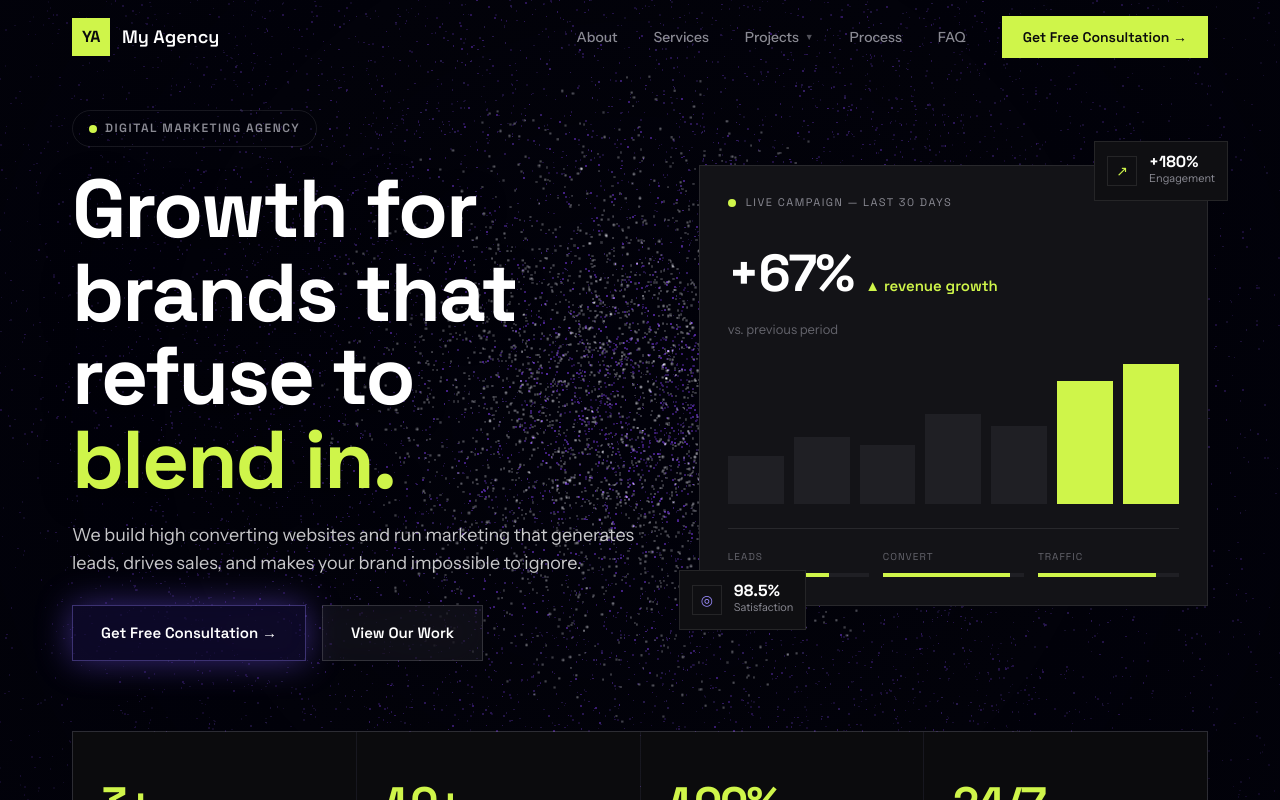
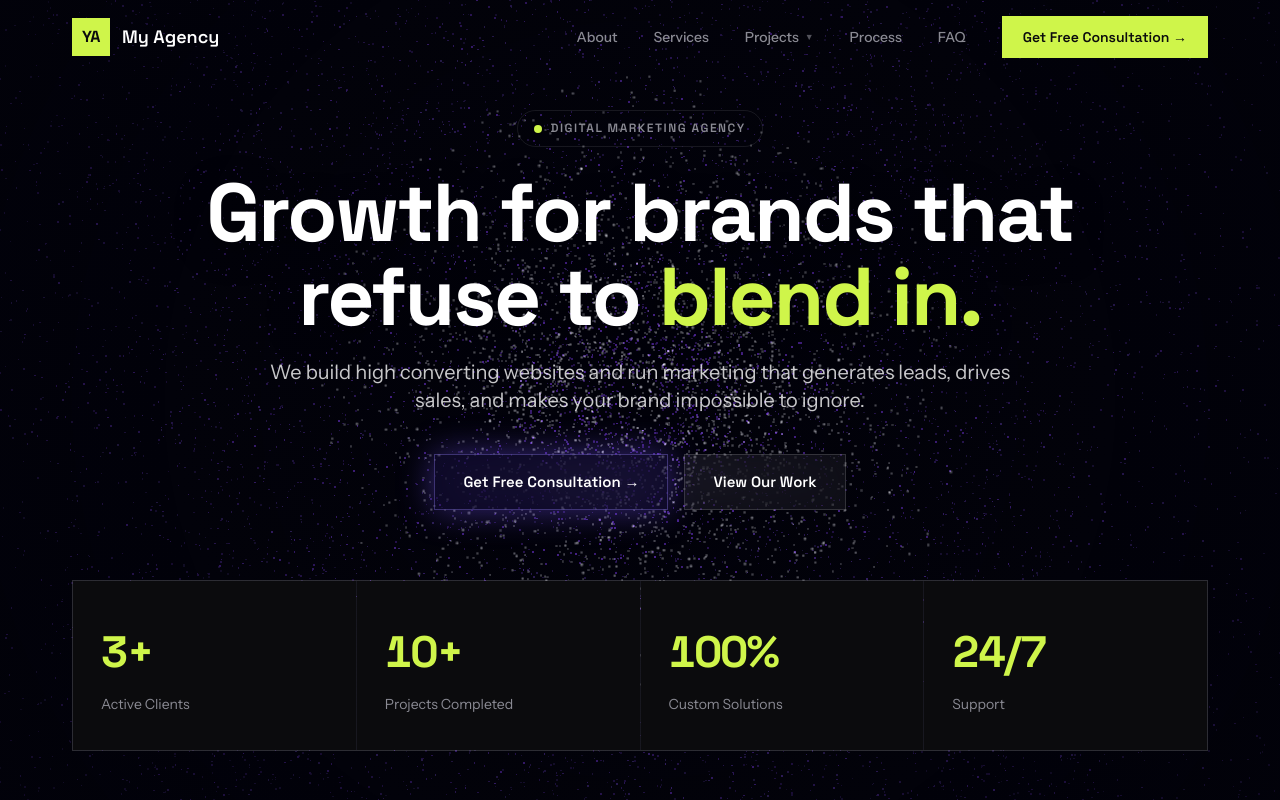
Before and after one commit to sudaaher74-ctrl/digitalmarketing, a Next.js app in the folder frontend/: page / in a window 1280 px wide. Shown: the top 800 px of the page. Built offline with nearby package versions, Linux system fonts and the light colour scheme.

Commit message:
remove live compaign from home page

```diff
--- a/frontend/src/components/sections/Hero.jsx
+++ b/frontend/src/components/sections/Hero.jsx
@@ -5,27 +5,22 @@ import AnimatedCounter from "@/components/ui/AnimatedCounter";
 import GalaxyBackground from "@/components/ui/GalaxyBackground";
 import { STATS } from "@/lib/constants";
 
-const bars = [34, 48, 42, 64, 56, 88, 100];
-const progs = [
-  { label: "Leads", w: 72 },
-  { label: "Convert", w: 90 },
-  { label: "Traffic", w: 84 },
-];
 
 export default function Hero() {
   return (
     <section id="hero" className="relative overflow-hidden">
       <GalaxyBackground />
       <div className="container pt-[110px] pb-[70px] relative z-10">
-        <div className="grid lg:grid-cols-[1.05fr_0.95fr] gap-14 lg:gap-16 items-center">
-          {/* Left */}
+        <div className="flex flex-col items-center text-center max-w-5xl mx-auto">
+          {/* Hero Content */}
           <motion.div
             initial={{ opacity: 0, y: 24 }}
             animate={{ opacity: 1, y: 0 }}
             transition={{ duration: 0.6 }}
+            className="flex flex-col items-center text-center"
           >
             <span
-              className="inline-flex items-center gap-2 border border-[var(--hair)] rounded-full px-4 py-2 mb-5 uppercase text-[var(--muted)]"
+              className="inline-flex items-center gap-2 border border-[var(--hair)] rounded-full px-4 py-2 mb-6 uppercase text-[var(--muted)]"
               style={{ fontFamily: "var(--font-heading)", fontSize: 12, letterSpacing: "1.5px", fontWeight: 600 }}
             >
               <span className="w-2 h-2 rounded-full" style={{ background: "var(--lime)" }} />
@@ -45,14 +40,14 @@ export default function Hero() {
             </h1>
 
             <p
-              className="text-lg mb-7"
-              style={{ color: "rgba(255,255,255,0.78)", maxWidth: "850px" }}
+              className="text-lg md:text-xl mb-10 mx-auto"
+              style={{ color: "rgba(255,255,255,0.78)", maxWidth: "750px" }}
             >
               We build high converting websites and run marketing that generates leads,
               drives sales, and makes your brand impossible to ignore.
             </p>
 
-            <div className="flex flex-wrap gap-4">
+            <div className="flex flex-wrap justify-center gap-4">
               <a href="#contact" className="btn-glass">Get Free Consultation →</a>
               <a href="#case-studies" className="btn-glass-outline">View Our Work</a>
             </div>
@@ -106,78 +101,7 @@ export default function Hero() {
             `}</style>
           </motion.div>
 
-          {/* Right: analytics card */}
-          <motion.div
-            initial={{ opacity: 0, y: 30 }}
-            animate={{ opacity: 1, y: 0 }}
-            transition={{ duration: 0.7, delay: 0.2 }}
-            className="relative"
-          >
-            <div className="p-7" style={{ background: "var(--card)", border: "1px solid var(--hair)" }}>
-              <div className="flex items-center gap-2.5">
-                <span className="w-2 h-2 rounded-full" style={{ background: "var(--lime)" }} />
-                <span className="uppercase text-[var(--muted)]" style={{ fontFamily: "var(--font-heading)", letterSpacing: "1.5px", fontSize: 11 }}>
-                  Live Campaign — last 30 days
-                </span>
-              </div>
 
-              <div className="flex items-baseline gap-3 mt-5 mb-1">
-                <span className="text-white" style={{ fontFamily: "var(--font-heading)", fontWeight: 700, fontSize: 52, letterSpacing: "-0.03em" }}>+67%</span>
-                <span style={{ color: "var(--lime)", fontFamily: "var(--font-heading)", fontWeight: 600, fontSize: 15 }}>▲ revenue growth</span>
-              </div>
-              <div className="text-[var(--muted-2)] text-[13px]">vs. previous period</div>
-
-              {/* Bars */}
-              <div className="flex items-end gap-2.5 h-[140px] my-6">
-                {bars.map((h, i) => (
-                  <motion.div
-                    key={i}
-                    className="flex-1"
-                    style={{ background: h >= 80 ? "var(--lime)" : "#1f1f24" }}
-                    initial={{ height: 0 }}
-                    whileInView={{ height: `${h}%` }}
-                    viewport={{ once: true }}
-                    transition={{ duration: 0.9, delay: 0.3 + i * 0.06, ease: [0.2, 0.8, 0.2, 1] }}
-                  />
-                ))}
-              </div>
-
-              {/* Mini progress */}
-              <div className="grid grid-cols-3 gap-3.5 pt-5" style={{ borderTop: "1px solid var(--hair)" }}>
-                {progs.map((p, i) => (
-                  <div key={p.label}>
-                    <div className="uppercase text-[var(--muted-2)] mb-2" style={{ fontFamily: "var(--font-heading)", fontSize: 10, letterSpacing: "1px" }}>{p.label}</div>
-                    <div className="h-1" style={{ background: "#1f1f24" }}>
-                      <motion.div
-                        className="h-full"
-                        style={{ background: "var(--lime)" }}
-                        initial={{ width: 0 }}
-                        whileInView={{ width: `${p.w}%` }}
-                        viewport={{ once: true }}
-                        transition={{ duration: 1.1, delay: 0.6 + i * 0.15 }}
-                      />
-                    </div>
-                  </div>
-                ))}
-              </div>
-            </div>
-
-            {/* Floating chips */}
-            <div className="absolute -top-6 -right-5 float-1 hidden sm:flex items-center gap-3 p-3" style={{ background: "var(--panel)", border: "1px solid var(--hair)" }}>
-              <span className="w-[30px] h-[30px] grid place-items-center text-sm" style={{ border: "1px solid var(--hair)", color: "var(--lime)" }}>↗</span>
-              <div>
-                <div className="text-white" style={{ fontFamily: "var(--font-heading)", fontWeight: 700, fontSize: 16, lineHeight: 1 }}>+180%</div>
-                <div className="text-[var(--muted)] text-[11px]">Engagement</div>
-              </div>
-            </div>
-            <div className="absolute -bottom-6 -left-5 float-2 hidden sm:flex items-center gap-3 p-3" style={{ background: "var(--panel)", border: "1px solid var(--hair)" }}>
-              <span className="w-[30px] h-[30px] grid place-items-center text-sm" style={{ border: "1px solid var(--hair)", color: "var(--violet)" }}>◎</span>
-              <div>
-                <div className="text-white" style={{ fontFamily: "var(--font-heading)", fontWeight: 700, fontSize: 16, lineHeight: 1 }}>98.5%</div>
-                <div className="text-[var(--muted)] text-[11px]">Satisfaction</div>
-              </div>
-            </div>
-          </motion.div>
         </div>
 
         {/* Stat row */}
```
